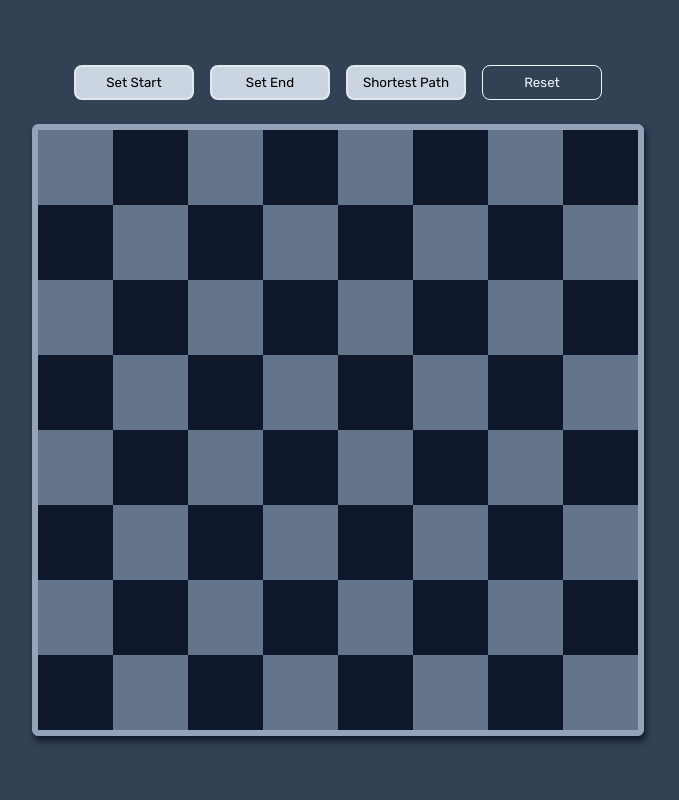
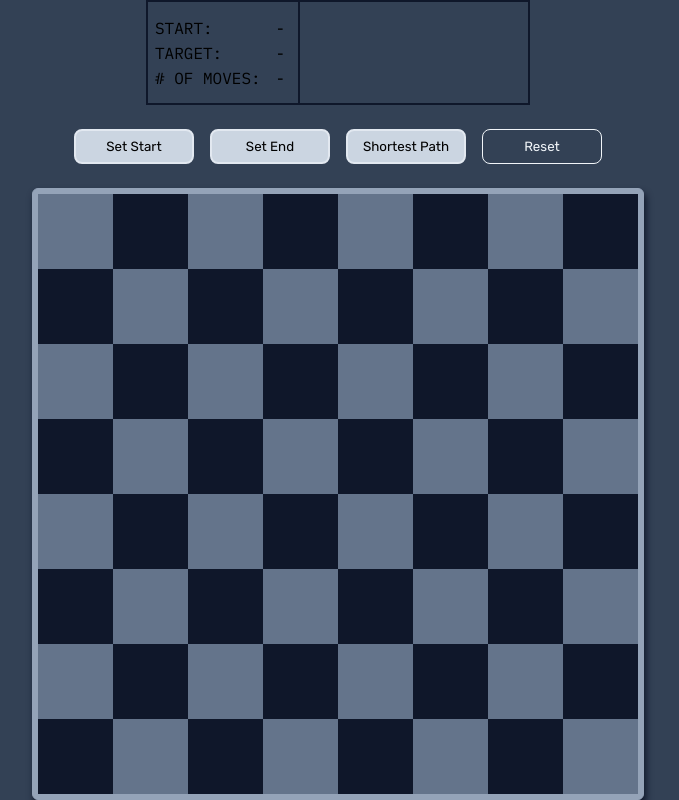
Before and after one commit to nronzel/Knights-Travails, a plain HTML site: page index.html in a window 1280 px wide. Shown: the whole page, without its empty margins (302-981 px from the left). Drawn offline with Linux system fonts and the light colour scheme.

Commit message:
styled output area

```diff
--- a/index.html
+++ b/index.html
@@ -12,6 +12,21 @@
 
   <body>
     <div class="main-container">
+      <div class="output-container">
+        <div class="output-left">
+          <div class="output-titles">
+            <p>START:</p>
+            <p>TARGET:</p>
+            <p># OF MOVES:</p>
+          </div>
+          <div class="initial-output">
+            <p id="startOutput">-</p>
+            <p id="targetOutput">-</p>
+            <p id="numOfMoves">-</p>
+          </div>
+        </div>
+        <div class="output-right"><p>TEST</p></div>
+      </div>
       <div class="buttons">
         <button id="start">Set Start</button>
         <button id="end">Set End</button>
```
Also changed, not shown: main.js (+2 -2 lines).
